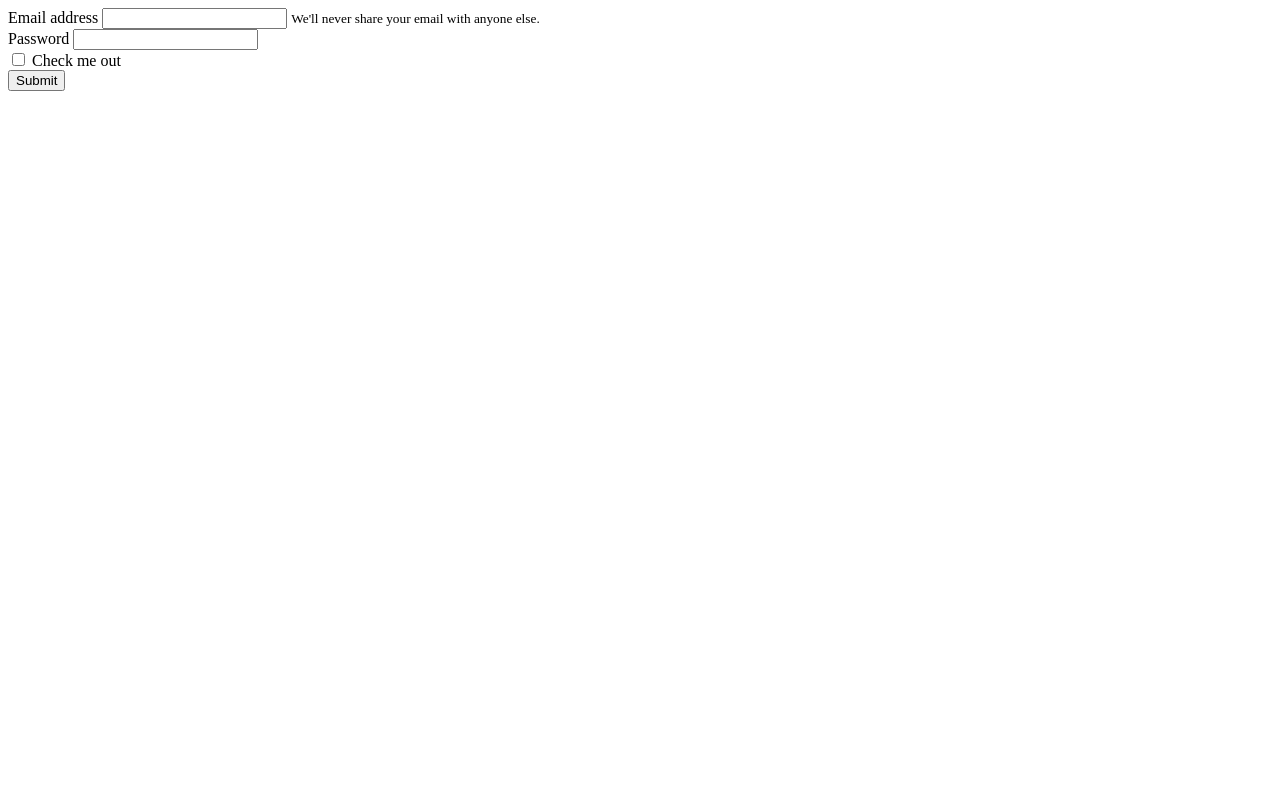
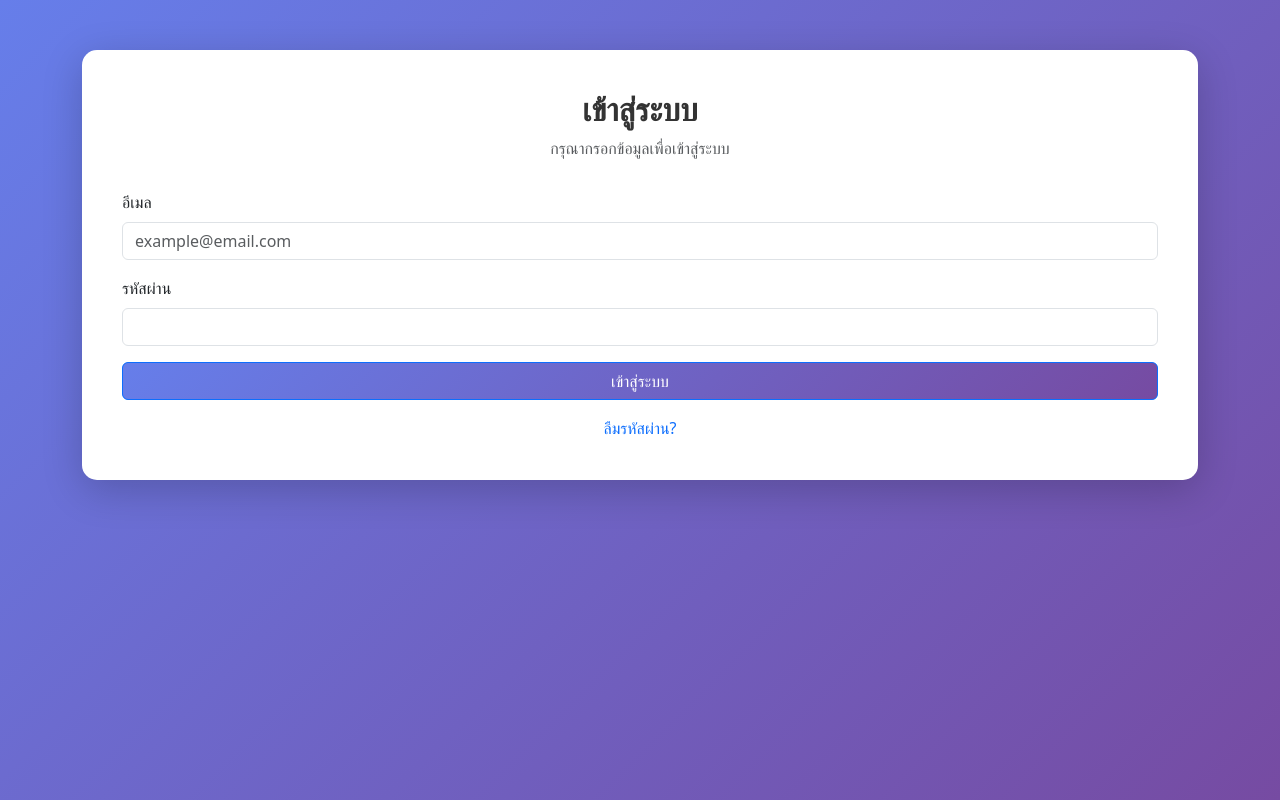
Before and after one commit to kikamder/WebProPROJECT, a website: page public/index.html in a window 1280 px wide. Drawn offline with nearby package versions, Linux system fonts and the light colour scheme.

Commit message:
loginSuccess

```diff
--- a/public/css/style.css
+++ b/public/css/style.css
@@ -0,0 +1,39 @@
+body {
+    background: linear-gradient(135deg, #667eea 0%, #764ba2 100%);
+    min-height: 100vh;
+    display: flex;
+    justify-content: center;
+}
+
+.login-container {
+    margin-top: 50px;
+    background: white;
+    border-radius: 15px;
+    box-shadow: 0 10px 40px rgba(0, 0, 0, 0.2);
+    padding: 40px;
+    min-width: 350px;
+    width:  100%;
+}
+
+.login-header {
+    text-align: center;
+    margin-bottom: 30px;
+}
+
+.login-header h2 {
+    color: #333;
+    font-weight: 600;
+}
+
+.btn-login {
+    background: linear-gradient(135deg, #667eea 0%, #764ba2 100%);
+    border: none;
+    padding: 12px;
+    font-weight: 500;
+}
+
+.btn-login:hover {
+    background: linear-gradient(135deg, #5568d3 0%, #653a8b 100%);
+    transform: translateY(-2px);
+    box-shadow: 0 5px 15px rgba(102, 126, 234, 0.4);
+}
--- a/public/index.html
+++ b/public/index.html
@@ -1,16 +1,44 @@
-<form>
-  <div class="form-group">
-    <label for="exampleInputEmail1">Email address</label>
-    <input type="email" class="form-control" id="exampleInputEmail1" aria-describedby="emailHelp">
-    <small id="emailHelp" class="form-text text-muted">We'll never share your email with anyone else.</small>
-  </div>
-  <div class="form-group">
-    <label for="exampleInputPassword1">Password</label>
-    <input type="password" class="form-control" id="exampleInputPassword1">
-  </div>
-  <div class="form-group form-check">
-    <input type="checkbox" class="form-check-input" id="exampleCheck1">
-    <label class="form-check-label" for="exampleCheck1">Check me out</label>
-  </div>
-  <button type="submit" class="btn btn-primary">Submit</button>
-</form>
+<!DOCTYPE html>
+<html lang="th">
+<head>
+    <meta charset="UTF-8">
+    <meta name="viewport" content="width=device-width, initial-scale=1.0">
+    <title>เข้าสู่ระบบ</title>
+    <link rel="stylesheet" href="css/style.css">
+    <link href="https://cdnjs.cloudflare.com/ajax/libs/bootstrap/5.3.2/css/bootstrap.min.css" rel="stylesheet">
+
+</head>
+<body>
+    <div class="container">
+        <div class="login-container">
+            <div class="login-header">
+                <h2>เข้าสู่ระบบ</h2>
+                <p class="text-muted">กรุณากรอกข้อมูลเพื่อเข้าสู่ระบบ</p>
+            </div>
+
+            <form id="loginForm" action="/login" method="POST">
+                <div class="mb-3">
+                    <label for="email" class="form-label">อีเมล</label>
+                    <input type="email" class="form-control" id="email" name="email" placeholder="example@email.com" required>
+                </div>
+
+                <div class="mb-3">
+                    <label for="password" class="form-label">รหัสผ่าน</label>
+                    <input type="password" class="form-control" id="password" name="password" required>
+                </div>
+
+
+
+                <button type="submit" class="btn btn-primary btn-login w-100">เข้าสู่ระบบ</button>
+
+                <div class="text-center mt-3">
+                    <a href="#" class="text-decoration-none">ลืมรหัสผ่าน?</a>
+                </div>
+            </form>
+        </div>
+    </div>
+
+   <script src="https://cdnjs.cloudflare.com/ajax/libs/bootstrap/5.3.2/js/bootstrap.bundle.min.js"></script>
+   <script src="js/main.js"></script>
+</body>
+</html>
--- a/src/middlewares/middleware.js
+++ b/src/middlewares/middleware.js
@@ -1,9 +1,10 @@
 import morgan from "morgan";
 import {logger} from "./logger.js";
-import {requireAuth} from "./auth.js";
+import {requireAuth , authGuard} from "./auth.js";
 
 
 export const initMiddleware = (app) => {
   app.use(morgan("dev"));
   app.use(logger);
+  app.use(authGuard)
 };
--- a/src/routes/userRoutes.js
+++ b/src/routes/userRoutes.js
@@ -1,6 +1,7 @@
 // src/routes/userRoutes.js
 import express from "express";
-import { getUsers} from "../controllers/usersController.js";
+import bodyParser from "body-parser";
+import { getUsers , login} from "../controllers/usersController.js";
 
 const router = express.Router();
 
@@ -8,9 +9,10 @@ const router = express.Router();
 //router.post("/register", registerUser);
 
 // GET /api/users → ดึงผู้ใช้ทั้งหมด
-router.get("/", getUsers);
+router.get("/getUser", getUsers);
 
 // DELETE /api/users/:id → ลบผู้ใช้ตาม id
 //router.delete("/:id", deleteUser);
+router.post("/login", login)
 
 export default router;
```
Also changed, not shown: index.js (+24 -3 lines), public/page/index.html (added, +44 -0 lines), public/page/main.html (added, +1 -0 lines), src/controllers/usersController.js (+35 -0 lines), src/middlewares/auth.js (+12 -9 lines), 1 other file.
